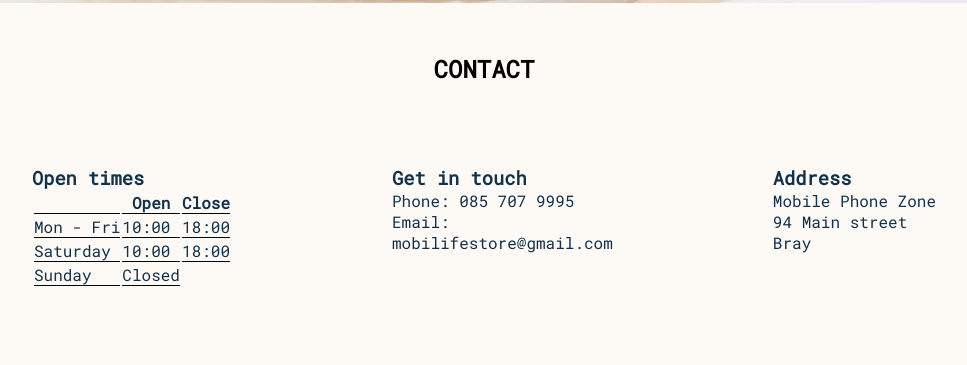
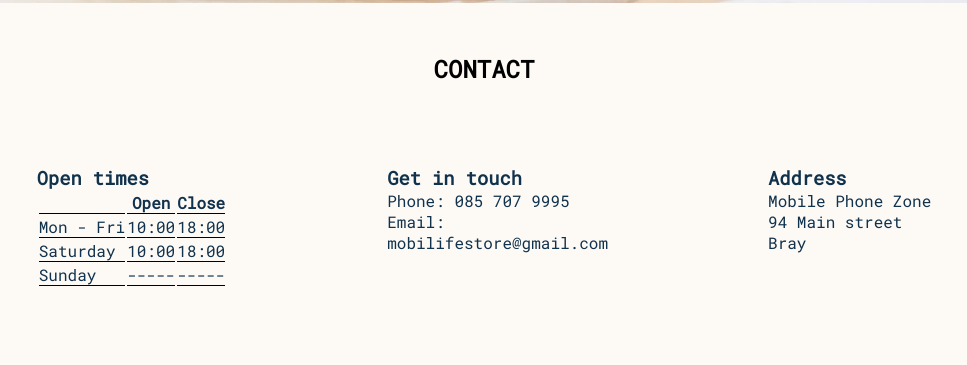
Before and after one commit to pagioro/first-project, a plain HTML site: page index.html in a window 1280 px wide. Shown: the part 2419-2784 px from the top of the page, without its empty margins (156-1123 px from the left). Drawn offline with Linux system fonts and the light colour scheme.

```diff
--- a/index.html
+++ b/index.html
@@ -136,7 +136,8 @@
                         </tr>
                         <tr>
                             <td>Sunday</td>
-                            <td>Closed</td>
+                            <td>-----</td>
+                            <td>-----</td>
                         </tr>
                     </table>
                 </div>
```
